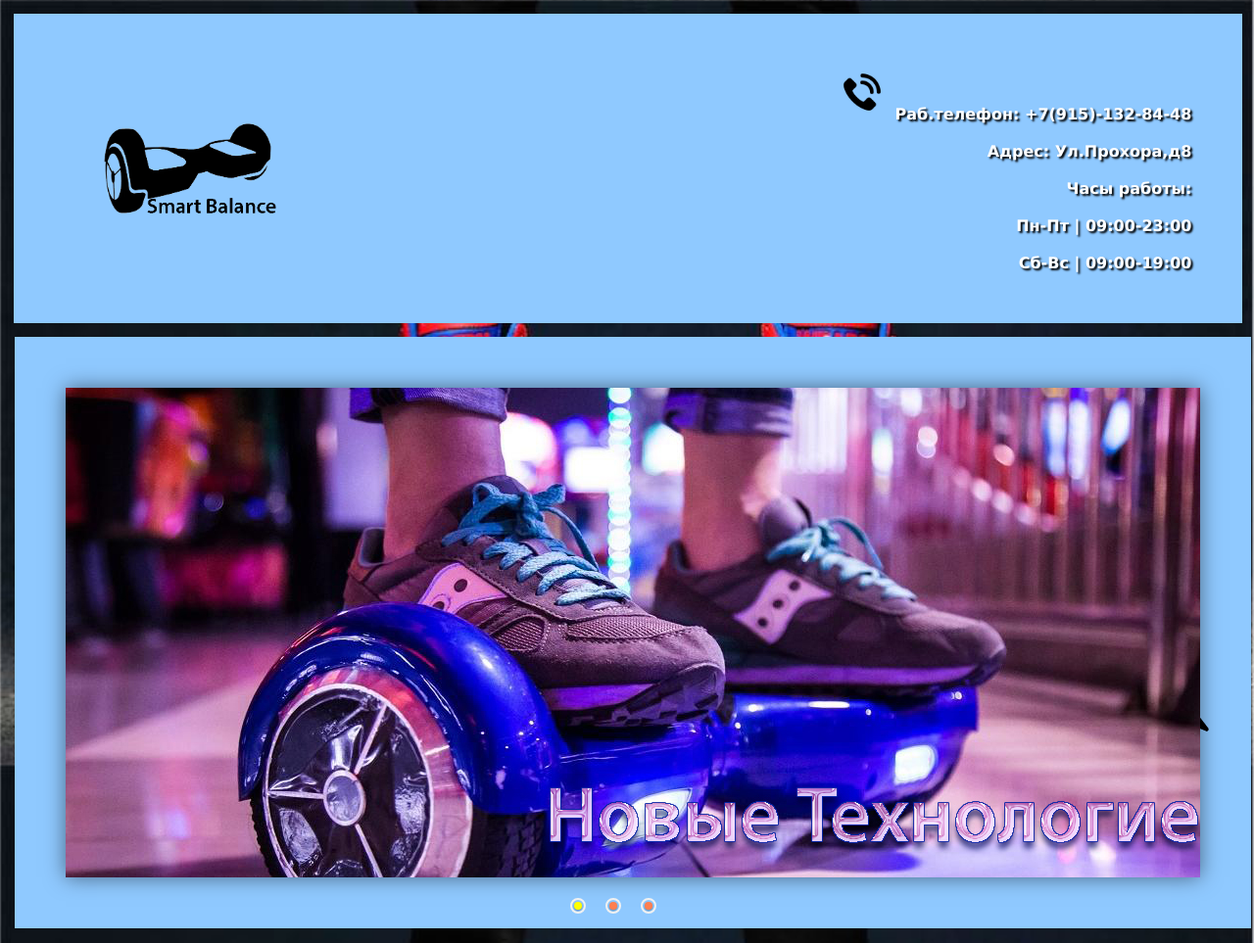
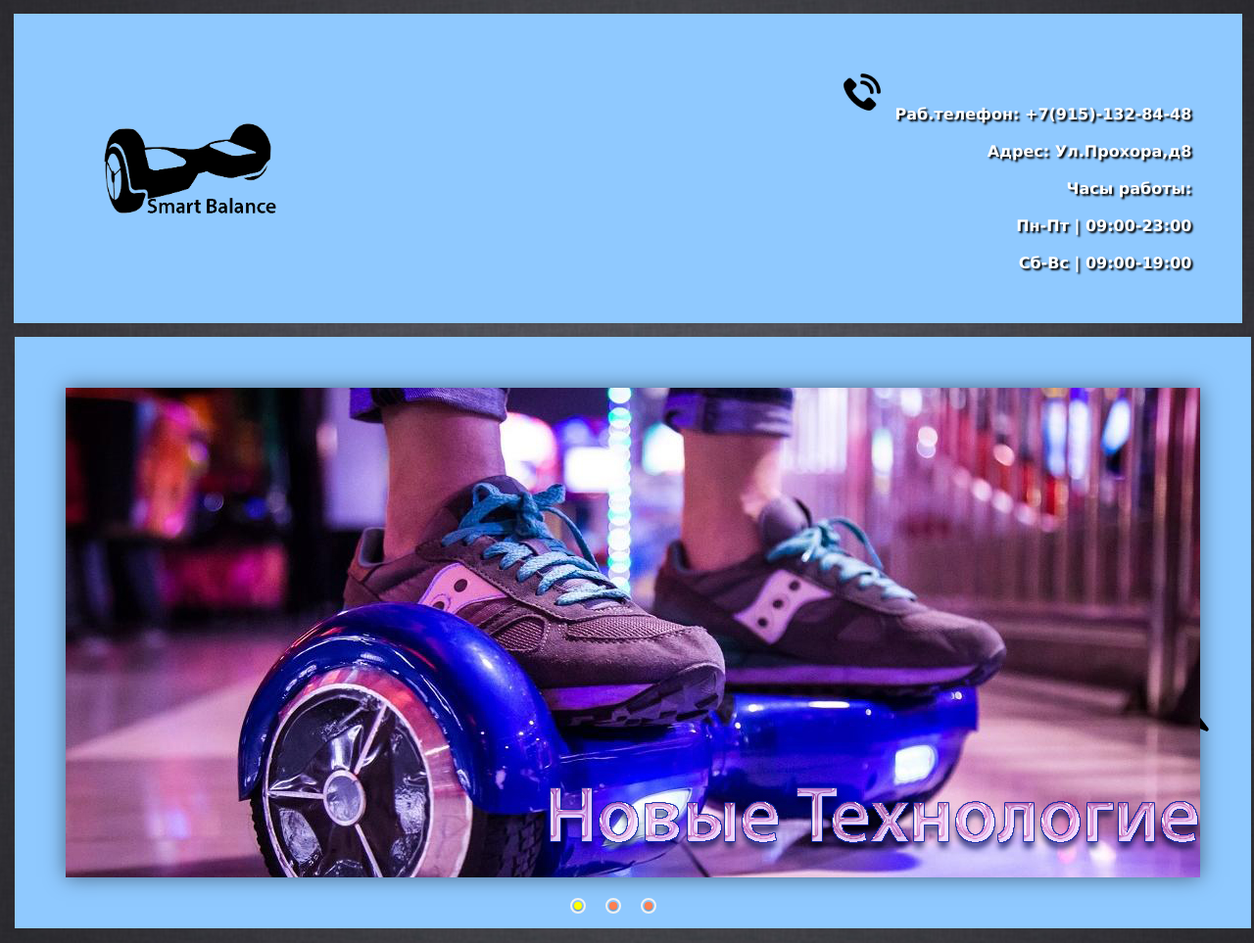
Before and after one commit to neval15/Site, a plain HTML site: page index.html in a window 1280 px wide. Shown: the top 963 px of the page at 98% size. Drawn offline with Linux system fonts and the light colour scheme; files whose address does not match are found by name.

Commit message:
Update index.html

```diff
--- a/index.html
+++ b/index.html
@@ -10,7 +10,7 @@
 	<title>Smart Balance</title>
 	<style>
 		body{
-background: #c7b39b url(style/often/Фон.jpg);
+background: #c7b39b url(style/often/Фон1.jpg);
     color: #000;
 	background-repeat: inherit;
 	background-size: contain;
```
